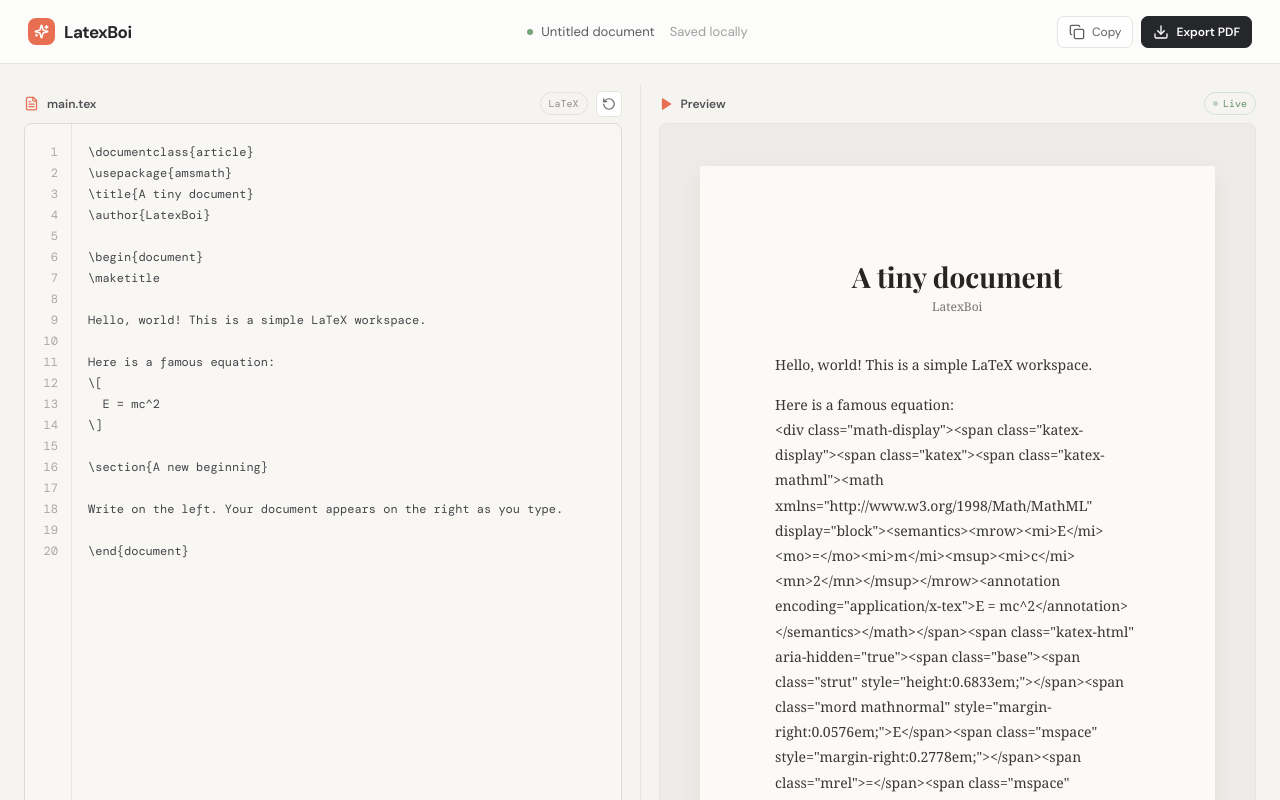
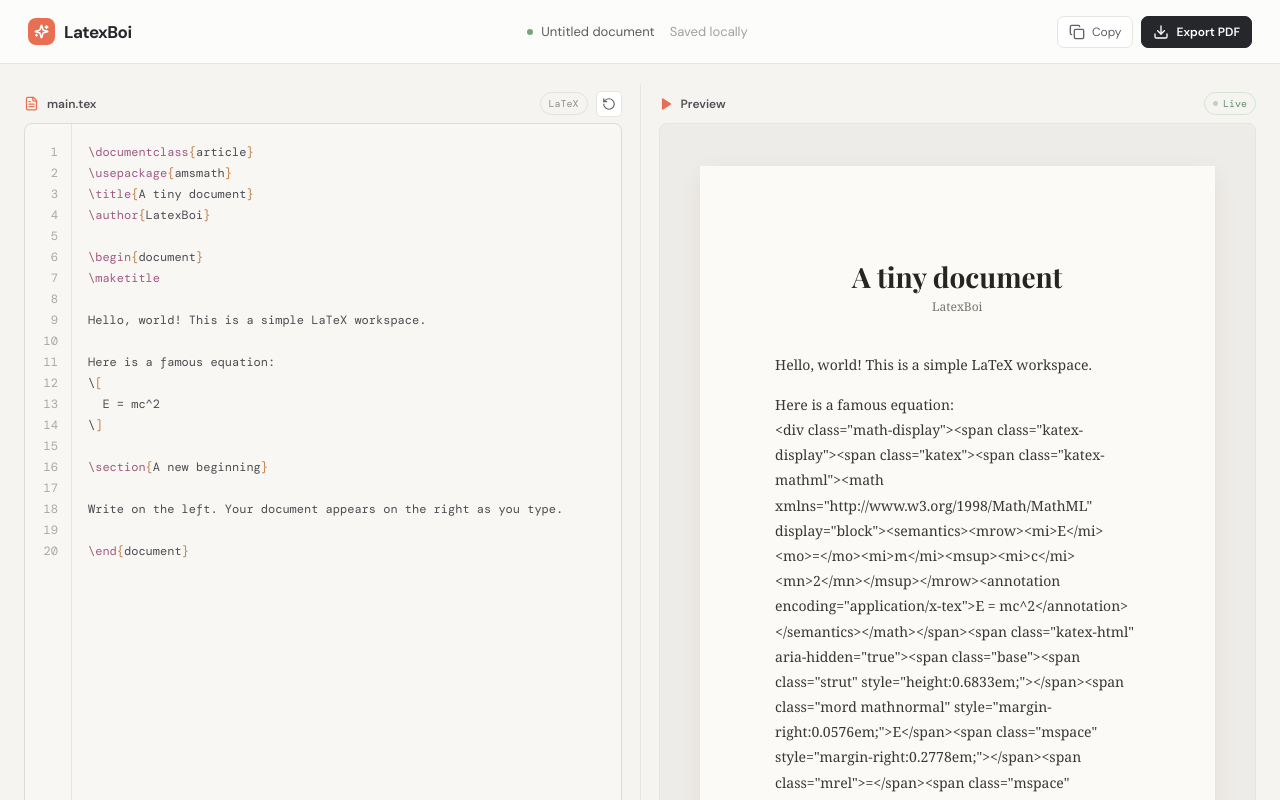
Before and after one commit to farzeenilyaszargar/LatexBoi, a Next.js app: page / in a window 1280 px wide. Shown: the top 800 px of the page. Built offline with nearby package versions, Linux system fonts and the light colour scheme.

Commit message:
feat: add latex syntax highlighting

```diff
--- a/app/editor.tsx
+++ b/app/editor.tsx
@@ -1,6 +1,6 @@
 "use client";
 
-import { useEffect, useMemo, useState } from "react";
+import { useEffect, useMemo, useRef, useState } from "react";
 import { Copy, Download, FileText, Play, RotateCcw, Sparkles } from "lucide-react";
 import katex from "katex";
 
@@ -203,6 +203,19 @@ function renderLatex(source: string) {
   return header + renderContent(body, refs, citations).replace(/<p><nav class="toc">[\s\S]*?<\/nav><\/p>/, "") + (body.includes("\\tableofcontents") ? toc : "");
 }
 
+function highlightLatex(source: string) {
+  return source.split("\n").map((line) => {
+    const commentStart = line.indexOf("%");
+    const code = commentStart >= 0 ? line.slice(0, commentStart) : line;
+    const comment = commentStart >= 0 ? line.slice(commentStart) : "";
+    const highlighted = escapeHtml(code).replace(/(\\[a-zA-Z@]+|[{}\[\]])/g, (token) => {
+      if (token.startsWith("\\")) return `<span class="syntax-command">${token}</span>`;
+      return `<span class="syntax-bracket">${token}</span>`;
+    });
+    return `${highlighted}${comment ? `<span class="syntax-comment">${escapeHtml(comment)}</span>` : ""}`;
+  }).join("\n");
+}
+
 function splitHtmlIntoPages(html: string) {
   if (typeof document === "undefined") return [html];
   const container = document.createElement("div");
@@ -235,9 +248,11 @@ function splitHtmlIntoPages(html: string) {
 export default function Editor() {
   const [source, setSource] = useState(STARTER);
   const [hydrated, setHydrated] = useState(false);
+  const highlightRef = useRef<HTMLPreElement>(null);
   const [copied, setCopied] = useState(false);
   const html = useMemo(() => renderLatex(source), [source]);
   const pages = useMemo(() => splitHtmlIntoPages(html), [html]);
+  const highlightedSource = useMemo(() => highlightLatex(source), [source]);
 
   useEffect(() => {
     const savedSource = window.localStorage.getItem("latexboi:source");
@@ -266,7 +281,7 @@ export default function Editor() {
       <section className="workspace">
         <div className="pane editor-pane">
           <div className="pane-header"><div className="pane-title"><FileText size={15} /> main.tex</div><div className="pane-actions"><span className="language-pill">LaTeX</span><button className="small-button" onClick={() => { setSource(STARTER); window.localStorage.removeItem("latexboi:source"); }} title="Reset document"><RotateCcw size={14} /></button></div></div>
-          <div className="editor-wrap"><div className="line-numbers">{source.split("\n").map((_, index) => <span key={index}>{index + 1}</span>)}</div><textarea spellCheck={false} value={source} onChange={(event) => setSource(event.target.value)} aria-label="LaTeX source editor" /></div>
+          <div className="editor-wrap"><div className="line-numbers">{source.split("\n").map((_, index) => <span key={index}>{index + 1}</span>)}</div><div className="code-editor"><pre ref={highlightRef} aria-hidden="true" dangerouslySetInnerHTML={{ __html: highlightedSource }} /><textarea spellCheck={false} value={source} onScroll={(event) => { if (highlightRef.current) { highlightRef.current.scrollTop = event.currentTarget.scrollTop; highlightRef.current.scrollLeft = event.currentTarget.scrollLeft; } }} onChange={(event) => setSource(event.target.value)} aria-label="LaTeX source editor" /></div></div>
           <div className="statusbar"><span><span className="status-dot" /> Ready</span><span>{source.length} characters</span></div>
         </div>
 
--- a/app/globals.css
+++ b/app/globals.css
@@ -21,7 +21,8 @@ button { cursor:pointer; }
 .small-button { padding:5px; border-radius:5px; }
 .editor-wrap { flex:1; min-height:420px; display:flex; overflow:hidden; border:1px solid #dedcd6; border-radius:8px; background:#f8f7f4; box-shadow:0 2px 8px rgba(30,25,20,.025); }
 .line-numbers { width:47px; flex:none; padding:18px 13px 18px 0; text-align:right; border-right:1px solid #e7e5df; color:#aaa8a5; font:12px/1.75 'DM Mono', monospace; user-select:none; }.line-numbers span { display:block; }
-textarea { flex:1; min-width:0; resize:none; padding:18px 16px; outline:none; border:0; background:transparent; color:#44454a; font:12px/1.75 'DM Mono', monospace; white-space:pre; tab-size:2; }
+textarea { flex:1; min-width:0; resize:none; padding:18px 16px; outline:none; border:0; background:transparent; color:transparent; caret-color:#4b4c51; font:12px/1.75 'DM Mono', monospace; white-space:pre; tab-size:2; }
+.code-editor { position:relative; flex:1; min-width:0; overflow:hidden; }.code-editor pre,.code-editor textarea { position:absolute; inset:0; width:100%; height:100%; margin:0; padding:18px 16px; overflow:auto; font:12px/1.75 'DM Mono',monospace; white-space:pre; tab-size:2; }.code-editor pre { pointer-events:none; color:#4b4c51; }.code-editor textarea { z-index:1; }.syntax-command { color:#a05a82; }.syntax-comment { color:#9b9a8f; font-style:italic; }.syntax-bracket { color:#c17b42; }
 .statusbar { display:flex; justify-content:space-between; padding:10px 2px 0; color:#a2a0a0; font:10px 'DM Mono', monospace; }.statusbar span { display:flex; align-items:center; gap:6px; }.preview-status { padding-left:3px; }
 .paper-frame { flex:1; min-height:420px; overflow:auto; padding:42px 40px; border:1px solid var(--line); border-radius:8px; background:#eeece8; box-shadow:0 2px 8px rgba(30,25,20,.025); }.paper-stack { display:flex; flex-direction:column; align-items:center; gap:22px; }.paper { width:210mm; min-height:297mm; max-width:100%; padding:25mm 20mm; background:var(--paper); box-shadow:0 7px 24px rgba(50,40,30,.06); color:#383735; font-family:Georgia, serif; font-size:14px; line-height:1.8; }.paper h1 { margin:0 0 2px; text-align:center; font:700 28px/1.2 'Playfair Display', serif; color:#262523; }.paper .author { margin:0 0 34px; text-align:center; color:#77736e; font-size:12px; }.paper h2 { margin:28px 0 7px; font:700 17px/1.3 'Playfair Display', serif; color:#302e2b; }.paper h3 { margin:20px 0 4px; font:600 14px/1.3 'Playfair Display', serif; }.paper p { margin:0 0 15px; }.math-display { margin:22px 0; text-align:center; overflow:auto; }.paper .katex { font-size:1.1em; }
 .footer { height:40px; padding:0 28px; display:flex; justify-content:space-between; align-items:center; border-top:1px solid var(--line); color:#a19f9b; font-size:11px; }.footer-muted { color:#c0bdb9; margin-left:3px; }
```
